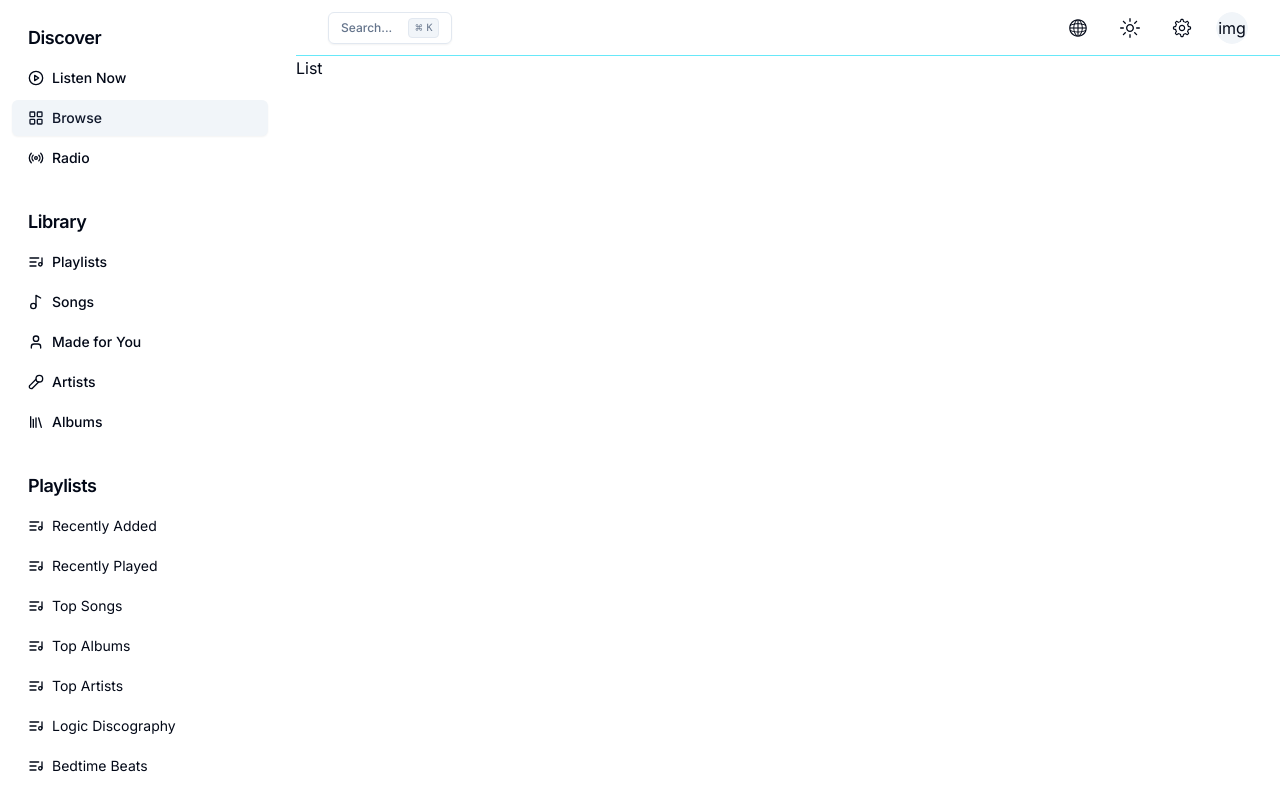
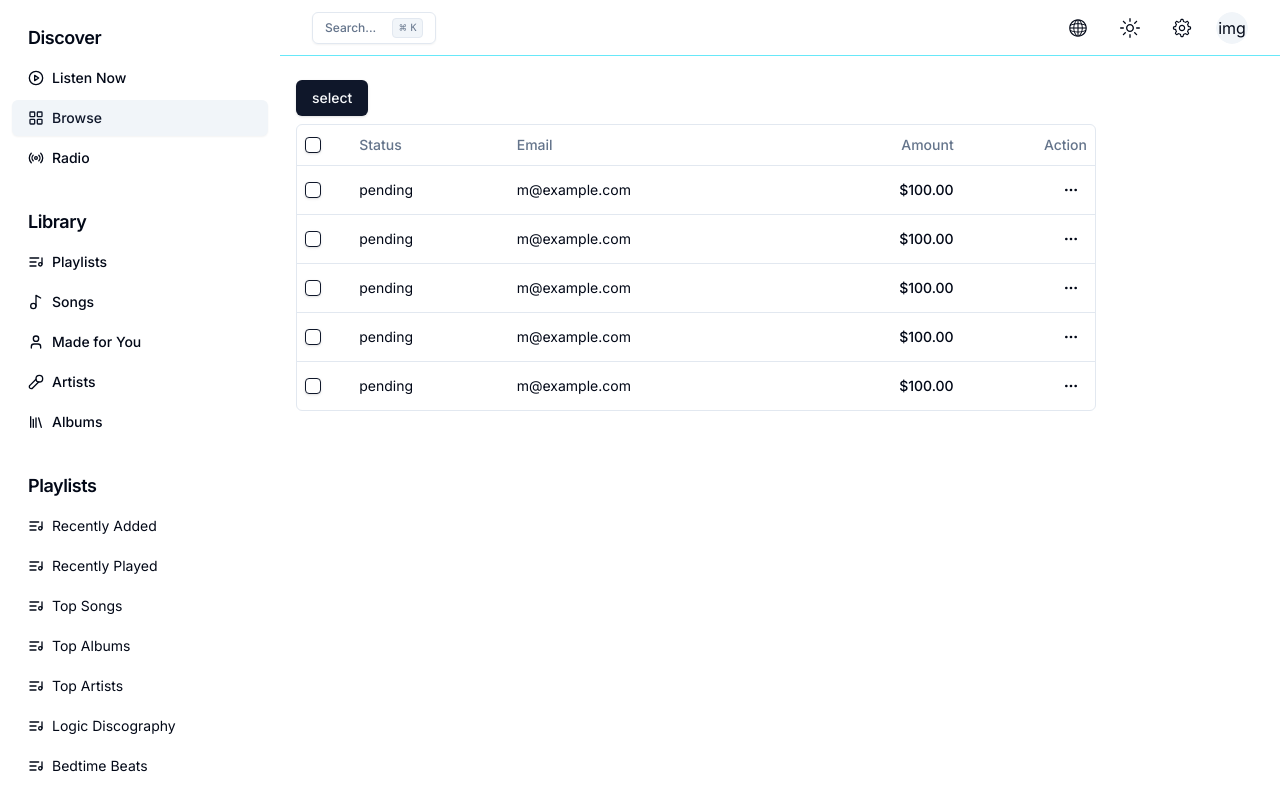
Before and after one commit to feelCrazy/next-admin, a Next.js app: page /dashboard/list in a window 1280 px wide. Shown: the top 810 px of the page. Built offline with nearby package versions, Linux system fonts and the light colour scheme; sample sign-in values are in the browser's storage.

Commit message:
feat: add table demo

```diff
--- a/app/dashboard/authProvider.tsx
+++ b/app/dashboard/authProvider.tsx
@@ -1,6 +1,6 @@
 "use client"
 
-import { useEffect } from "react"
+import React, { useEffect, useState } from "react"
 import { useRouter } from "next/navigation"
 
 export default function AuthProvider({
@@ -9,17 +9,17 @@ export default function AuthProvider({
   children: React.ReactNode
 }) {
   const router = useRouter()
-  const user = sessionStorage.getItem("user") || "null"
-  const token = JSON.parse(user) !== null
-
+  const [show, setShow] = useState(false)
   useEffect(() => {
+    const user = sessionStorage.getItem("user") || "null"
+    const token = JSON.parse(user) !== null
+    setShow(token)
     if (!token) {
       router.push("/login")
     }
-  }, [router, token])
-
-  if (!token) {
-    return
+  }, [router])
+  if (!show) {
+    return null
   }
 
   return <>{children}</>
--- a/app/dashboard/layout.tsx
+++ b/app/dashboard/layout.tsx
@@ -10,11 +10,14 @@ export default function AdminLayout({
 }) {
   return (
     <AuthProvider>
-      <main className='flex min-h-screen gap-4'>
+      <main className='flex min-h-screen'>
         <Sidebar />
         <div className='flex-1'>
-          <Header />
-          {children}
+          <>
+            <Header />
+          </>
+
+          <div className='px-4 py-6'>{children}</div>
         </div>
       </main>
     </AuthProvider>
--- /dev/null
+++ b/app/dashboard/list/columns.tsx
@@ -0,0 +1,96 @@
+"use client"
+
+import { ColumnDef } from "@tanstack/react-table"
+import { MoreHorizontal } from "lucide-react"
+
+import { Button } from "@/components/ui/button"
+import { Checkbox } from "@/components/ui/checkbox"
+import {
+  DropdownMenu,
+  DropdownMenuContent,
+  DropdownMenuItem,
+  DropdownMenuLabel,
+  DropdownMenuSeparator,
+  DropdownMenuTrigger,
+} from "@/components/ui/dropdown-menu"
+
+export type Payment = {
+  id: string
+  amount: number
+  status: "pending" | "processing" | "success" | "failed"
+  email: string
+}
+export const columns: ColumnDef<Payment>[] = [
+  {
+    id: "select",
+    header: ({ table }) => (
+      <Checkbox
+        checked={table.getIsAllPageRowsSelected()}
+        onCheckedChange={(value) => table.toggleAllPageRowsSelected(!!value)}
+        aria-label='Select all'
+      />
+    ),
+    cell: ({ row }) => (
+      <Checkbox
+        checked={row.getIsSelected()}
+        onCheckedChange={(value) => row.toggleSelected(!!value)}
+        aria-label='Select row'
+      />
+    ),
+    enableSorting: false,
+    enableHiding: false,
+  },
+  {
+    accessorKey: "status",
+    header: "Status",
+  },
+  {
+    accessorKey: "email",
+    header: "Email",
+  },
+  {
+    accessorKey: "amount",
+    // header: "Amount",
+    header: () => <div className='text-right'>Amount</div>,
+    cell: ({ row }) => {
+      const amount = parseFloat(row.getValue("amount"))
+      const formatted = new Intl.NumberFormat("en-US", {
+        style: "currency",
+        currency: "USD",
+      }).format(amount)
+
+      return <div className='text-right font-medium'>{formatted}</div>
+    },
+  },
+  {
+    id: "actions",
+    header: () => <div className='text-right'>Action</div>,
+    cell: ({ row }) => {
+      const payment = row.original
+
+      return (
+        <div className='text-right'>
+          <DropdownMenu>
+            <DropdownMenuTrigger asChild>
+              <Button variant='ghost' className='h-8 w-8 p-0'>
+                <span className='sr-only'>Open menu</span>
+                <MoreHorizontal className='h-4 w-4' />
+              </Button>
+            </DropdownMenuTrigger>
+            <DropdownMenuContent align='end'>
+              <DropdownMenuLabel>Actions</DropdownMenuLabel>
+              <DropdownMenuItem
+                onClick={() => navigator.clipboard.writeText(payment.id)}
+              >
+                Copy payment ID
+              </DropdownMenuItem>
+              <DropdownMenuSeparator />
+              <DropdownMenuItem>View customer</DropdownMenuItem>
+              <DropdownMenuItem>View payment details</DropdownMenuItem>
+            </DropdownMenuContent>
+          </DropdownMenu>
+        </div>
+      )
+    },
+  },
+]
--- /dev/null
+++ b/app/dashboard/list/data-table.tsx
@@ -0,0 +1,105 @@
+"use client"
+
+import { useState } from "react"
+import {
+  ColumnDef,
+  flexRender,
+  getCoreRowModel,
+  useReactTable,
+} from "@tanstack/react-table"
+
+import { Button } from "@/components/ui/button"
+import {
+  Table,
+  TableBody,
+  TableCell,
+  TableHead,
+  TableHeader,
+  TableRow,
+} from "@/components/ui/table"
+
+interface DataTableProps<TData, TValue> {
+  columns: ColumnDef<TData, TValue>[]
+  data: TData[]
+}
+interface Props {}
+export default function DataTable<TData, TValue>({
+  columns,
+  data,
+}: DataTableProps<TData, TValue>) {
+  const [rowSelection, setRowSelection] = useState({})
+
+  const table = useReactTable({
+    data,
+    columns,
+    getCoreRowModel: getCoreRowModel(),
+    onRowSelectionChange: setRowSelection,
+    state: {
+      rowSelection,
+    },
+  })
+
+  return (
+    <>
+      <div className='mb-2'>
+        <Button
+          onClick={() => {
+            console.log(">>>>>>", table.getFilteredSelectedRowModel().rows)
+          }}
+        >
+          select
+        </Button>
+      </div>
+      <div className='max-w-[800px] rounded-md border'>
+        <Table>
+          <TableHeader>
+            {table.getHeaderGroups().map((headerGroup) => (
+              <TableRow key={headerGroup.id}>
+                {headerGroup.headers.map((header) => {
+                  return (
+                    <TableHead key={header.id}>
+                      {header.isPlaceholder
+                        ? null
+                        : flexRender(
+                            header.column.columnDef.header,
+                            header.getContext(),
+                          )}
+                    </TableHead>
+                  )
+                })}
+              </TableRow>
+            ))}
+          </TableHeader>
+          <TableBody>
+            {table.getRowModel().rows?.length ? (
+              table.getRowModel().rows.map((row) => (
+                <TableRow
+                  key={row.id}
+                  data-state={row.getIsSelected() && "selected"}
+                >
+                  {row.getVisibleCells().map((cell) => (
+                    <TableCell key={cell.id}>
+                      {flexRender(
+                        cell.column.columnDef.cell,
+                        cell.getContext(),
+                      )}
+                    </TableCell>
+                  ))}
+                </TableRow>
+              ))
+            ) : (
+              <TableRow>
+                <TableCell
+                  colSpan={columns.length}
+                  className='h-24 text-center'
+                >
+                  No results.
+                </TableCell>
+              </TableRow>
+            )}
+          </TableBody>
+        </Table>
+      </div>
+    </>
+  )
+}
--- a/app/dashboard/list/page.tsx
+++ b/app/dashboard/list/page.tsx
@@ -1,4 +1,43 @@
+import { columns, Payment } from "./columns"
+import DataTable from "./data-table"
+
 interface Props {}
 export default function Page({}: Props) {
-  return <div>List</div>
+  const data: Payment[] = [
+    {
+      id: "728ed522",
+      amount: 100,
+      status: "pending",
+      email: "m@example.com",
+    },
+    {
+      id: "728ed52f23",
+      amount: 100,
+      status: "pending",
+      email: "m@example.com",
+    },
+    {
+      id: "728ed52f11",
+      amount: 100,
+      status: "pending",
+      email: "m@example.com",
+    },
+    {
+      id: "728ed52f455",
+      amount: 100,
+      status: "pending",
+      email: "m@example.com",
+    },
+    {
+      id: "728ed52f5666",
+      amount: 100,
+      status: "pending",
+      email: "m@example.com",
+    },
+  ]
+  return (
+    <div>
+      <DataTable columns={columns} data={data} />
+    </div>
+  )
 }
--- a/app/layout.tsx
+++ b/app/layout.tsx
@@ -1,6 +1,8 @@
 import "./globals.css"
+
 import type { Metadata } from "next"
 import { Inter } from "next/font/google"
+
 import Providers from "./provider"
 
 const inter = Inter({ subsets: ["latin"] })
--- /dev/null
+++ b/components/ui/table.tsx
@@ -0,0 +1,117 @@
+import * as React from "react"
+
+import { cn } from "@/lib/utils"
+
+const Table = React.forwardRef<
+  HTMLTableElement,
+  React.HTMLAttributes<HTMLTableElement>
+>(({ className, ...props }, ref) => (
+  <div className="relative w-full overflow-auto">
+    <table
+      ref={ref}
+      className={cn("w-full caption-bottom text-sm", className)}
+      {...props}
+    />
+  </div>
+))
+Table.displayName = "Table"
+
+const TableHeader = React.forwardRef<
+  HTMLTableSectionElement,
+  React.HTMLAttributes<HTMLTableSectionElement>
+>(({ className, ...props }, ref) => (
+  <thead ref={ref} className={cn("[&_tr]:border-b", className)} {...props} />
+))
+TableHeader.displayName = "TableHeader"
+
+const TableBody = React.forwardRef<
+  HTMLTableSectionElement,
+  React.HTMLAttributes<HTMLTableSectionElement>
+>(({ className, ...props }, ref) => (
+  <tbody
+    ref={ref}
+    className={cn("[&_tr:last-child]:border-0", className)}
+    {...props}
+  />
+))
+TableBody.displayName = "TableBody"
+
+const TableFooter = React.forwardRef<
+  HTMLTableSectionElement,
+  React.HTMLAttributes<HTMLTableSectionElement>
+>(({ className, ...props }, ref) => (
+  <tfoot
+    ref={ref}
+    className={cn("bg-primary font-medium text-primary-foreground", className)}
+    {...props}
+  />
+))
+TableFooter.displayName = "TableFooter"
+
+const TableRow = React.forwardRef<
+  HTMLTableRowElement,
+  React.HTMLAttributes<HTMLTableRowElement>
+>(({ className, ...props }, ref) => (
+  <tr
+    ref={ref}
+    className={cn(
+      "border-b transition-colors hover:bg-muted/50 data-[state=selected]:bg-muted",
+      className
+    )}
+    {...props}
+  />
+))
+TableRow.displayName = "TableRow"
+
+const TableHead = React.forwardRef<
+  HTMLTableCellElement,
+  React.ThHTMLAttributes<HTMLTableCellElement>
+>(({ className, ...props }, ref) => (
+  <th
+    ref={ref}
+    className={cn(
+      "h-10 px-2 text-left align-middle font-medium text-muted-foreground [&:has([role=checkbox])]:pr-0 [&>[role=checkbox]]:translate-y-[2px]",
+      className
+    )}
+    {...props}
+  />
+))
+TableHead.displayName = "TableHead"
+
+const TableCell = React.forwardRef<
+  HTMLTableCellElement,
+  React.TdHTMLAttributes<HTMLTableCellElement>
+>(({ className, ...props }, ref) => (
+  <td
+    ref={ref}
+    className={cn(
+      "p-2 align-middle [&:has([role=checkbox])]:pr-0 [&>[role=checkbox]]:translate-y-[2px]",
+      className
+    )}
+    {...props}
+  />
+))
+TableCell.displayName = "TableCell"
+
+const TableCaption = React.forwardRef<
+  HTMLTableCaptionElement,
+  React.HTMLAttributes<HTMLTableCaptionElement>
+>(({ className, ...props }, ref) => (
+  <caption
+    ref={ref}
+    className={cn("mt-4 text-sm text-muted-foreground", className)}
+    {...props}
+  />
+))
+TableCaption.displayName = "TableCaption"
+
+export {
+  Table,
+  TableHeader,
+  TableBody,
+  TableFooter,
+  TableHead,
+  TableRow,
+  TableCell,
+  TableCaption,
+}
--- a/package.json
+++ b/package.json
@@ -19,6 +19,7 @@
     "@radix-ui/react-navigation-menu": "^1.1.4",
     "@radix-ui/react-scroll-area": "^1.0.5",
     "@radix-ui/react-slot": "^1.0.2",
+    "@tanstack/react-table": "^8.10.3",
     "@types/node": "20.7.0",
     "@types/react": "18.2.22",
     "@types/react-dom": "18.2.7",
```
Also changed, not shown: 1 other file (tests, documents, lock files or other folders).
